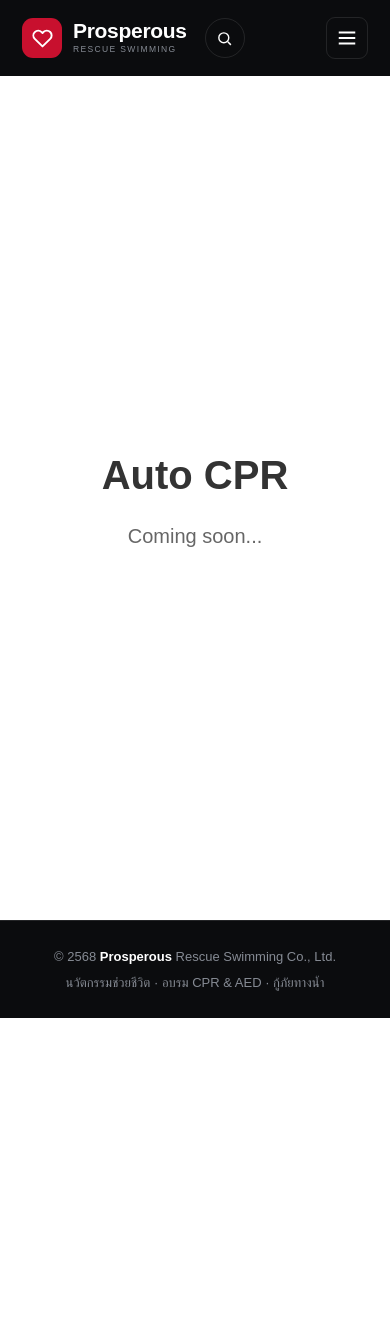
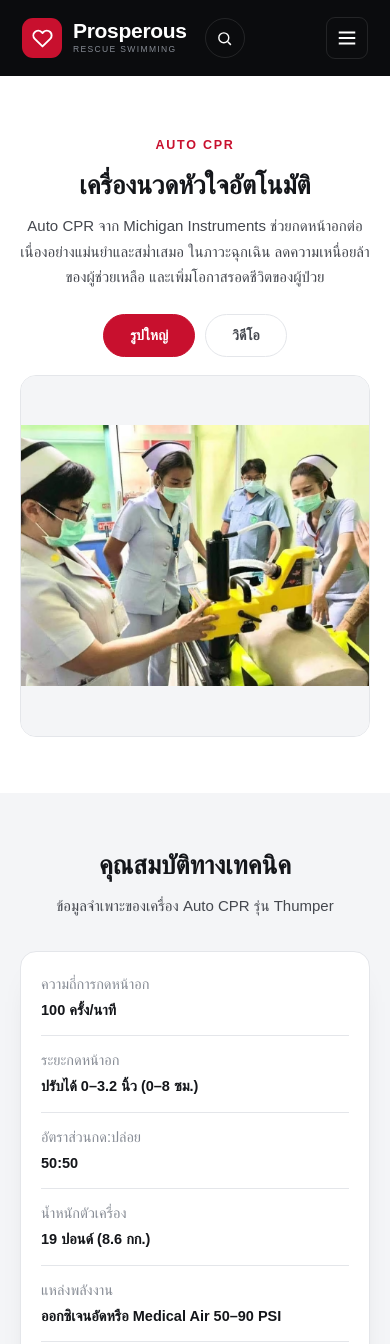
Before and after one commit to prosperousthailandaed-png/Pros, a Next.js app: page /products/auto-cpr in a window 390 px wide. Shown: the top 1344 px of the page. Before the commit the page ends 1018 px from the top, so only its background shows below. Built offline with nearby package versions, Linux system fonts and the light colour scheme; a web font is replaced by a local one.

Commit message:
Fix AED page can go back

```diff
--- a/app/globals.css
+++ b/app/globals.css
@@ -942,3 +942,127 @@
     stroke-dashoffset: 0;
   }
 }
+
+/* ============================================================
+   16) PRODUCT — AUTO CPR (หน้ารายละเอียดสินค้า)
+   โครงหน้า: hero เรียบ (พื้นขาว) → กล่องสื่อสลับ "รูปใหญ่ / วิดีโอ"
+   ด้วยแท็บ → การ์ดสเปกบนพื้น .mist (สไตล์เดียวกับ .timeline-card)
+   → ปิดท้ายด้วย .finale ที่มีอยู่แล้ว (ใช้ซ้ำ ไม่ต้องเขียนใหม่)
+   ============================================================ */
+
+/* hero: จัดกึ่งกลาง ระยะห่างเท่าโครง .sec-head เดิม */
+.p-hero {
+  text-align: center;
+  padding-block: clamp(56px, 9vw, 96px) clamp(24px, 4vw, 40px);
+}
+
+.p-hero .eyebrow {
+  display: inline-block;
+}
+
+.p-hero .sub {
+  max-width: 640px;
+  margin-inline: auto;
+}
+
+/* แท็บสลับสื่อ */
+.p-media-sec {
+  padding-block: 0 clamp(56px, 9vw, 96px);
+}
+
+.ptabs {
+  display: flex;
+  justify-content: center;
+  gap: 10px;
+  margin-bottom: 18px;
+}
+
+.ptab {
+  padding: 10px 26px;
+  border-radius: 999px;
+  border: 1px solid var(--line);
+  background: #fff;
+  color: var(--color-slate);
+  font-size: 14px;
+  font-weight: 600;
+  cursor: pointer;
+  transition: background-color var(--speed) var(--ease),
+    border-color var(--speed) var(--ease), color var(--speed) var(--ease);
+}
+
+.ptab:hover {
+  border-color: var(--red);
+  color: var(--red);
+}
+
+.ptab.is-active {
+  background: var(--red);
+  border-color: var(--red);
+  color: #fff;
+}
+
+/* กรอบสื่อ: ให้สัดส่วนคงที่ ไม่ดันเลย์เอาต์กระโดดตอนสลับรูป/วิดีโอ */
+.pmedia-frame {
+  border-radius: 16px;
+  overflow: hidden;
+  background: var(--color-mist);
+  border: 1px solid var(--line);
+}
+
+.pmedia-img,
+.pmedia-video {
+  width: 100%;
+  height: clamp(320px, 60vh, 640px);
+  object-fit: contain;
+  background: var(--color-mist);
+}
+
+/* การ์ดสเปก: ใช้ภาษาภาพเดียวกับ .timeline-card (พื้นขาว ขอบมน เงานุ่ม) */
+.spec-card {
+  max-width: 720px;
+  margin-inline: auto;
+  background: #fff;
+  border: 1px solid var(--line);
+  border-radius: 16px;
+  padding: clamp(8px, 1.5vw, 12px) clamp(20px, 2.6vw, 28px);
+  box-shadow: 0 16px 32px -24px rgba(20, 22, 26, 0.35);
+}
+
+.spec-row {
+  display: flex;
+  justify-content: space-between;
+  gap: 16px;
+  padding: 14px 0;
+  border-bottom: 1px solid var(--line);
+  font-size: 14.5px;
+}
+
+.spec-row:last-child {
+  border-bottom: none;
+}
+
+.spec-label {
+  color: var(--color-muted);
+}
+
+.spec-value {
+  font-weight: 600;
+  color: var(--ink);
+  text-align: right;
+}
+
+@media (max-width: 680px) {
+  .pmedia-img,
+  .pmedia-video {
+    height: clamp(220px, 46vh, 360px);
+  }
+
+  .spec-row {
+    flex-direction: column;
+    gap: 4px;
+  }
+
+  .spec-value {
+    text-align: left;
+  }
+}
--- a/app/products/aed/page.tsx
+++ b/app/products/aed/page.tsx
@@ -19,7 +19,19 @@
 
 export default function AedProductsPage() {
   return (
-    <div className="grid grid-cols-1 md:grid-cols-2 min-h-screen">
+    <div className="relative min-h-screen">
+      {/* ทางกลับ */}
+      <Link
+        href="/"
+        className="absolute top-6 left-6 z-20 flex items-center gap-2 text-white font-medium text-sm bg-black/30 backdrop-blur-sm px-4 py-2 rounded-full hover:bg-black/50 transition-colors"
+      >
+        ← กลับหน้าหลัก
+      </Link>
+
+      <div className="grid grid-cols-1 md:grid-cols-2 min-h-screen relative">
+        {/* เส้นแบ่งกลาง (แสดงเฉพาะจอใหญ่) */}
+        <div className="hidden md:block absolute left-1/2 top-0 bottom-0 w-px bg-white/20 z-10" />
+
         {aedProducts.map((product) => (
           <Link
             key={product.id}
@@ -34,14 +46,21 @@
                 className="object-cover transition-transform duration-500 group-hover:scale-105"
                 priority
               />
-            <div className="absolute inset-0 transition-colors flex items-end justify-center pb-12">
-              <span className="text-white text-2xl md:text-3xl font-bold tracking-wide">
+              {/* overlay ตอน hover */}
+              <div className="absolute inset-0 bg-black/0 group-hover:bg-black/10 transition-colors duration-300" />
+
+              <div className="absolute inset-0 flex flex-col items-center justify-end pb-12 pointer-events-none">
+                <span className="text-white text-2xl md:text-3xl font-bold tracking-normal drop-shadow-md">
                   {product.name}
+                </span>
+                <span className="mt-2 text-white/80 text-sm tracking-normal opacity-0 group-hover:opacity-100 transition-opacity duration-300">
+                  ดูรายละเอียด →
                 </span>
               </div>
             </div>
           </Link>
         ))}
       </div>
+    </div>
   );
 }
--- a/app/products/auto-cpr/page.tsx
+++ b/app/products/auto-cpr/page.tsx
@@ -1,22 +1,101 @@
-import React from 'react'
-import Navbar from '@/components/Navbar'
-import Footer from '@/components/Footer'
+'use client';
 
-export default function ProductsPage() {
+import { useState } from 'react';
+import Link from 'next/link';
+
+const SPECS: { label: string; value: string }[] = [
+  { label: 'ความถี่การกดหน้าอก', value: '100 ครั้ง/นาที' },
+  { label: 'ระยะกดหน้าอก', value: 'ปรับได้ 0–3.2 นิ้ว (0–8 ซม.)' },
+  { label: 'อัตราส่วนกด:ปล่อย', value: '50:50' },
+  { label: 'น้ำหนักตัวเครื่อง', value: '19 ปอนด์ (8.6 กก.)' },
+  { label: 'แหล่งพลังงาน', value: 'ออกซิเจนอัดหรือ Medical Air 50–90 PSI' },
+  { label: 'มาตรฐาน', value: 'สอดคล้องแนวทาง AHA' },
+];
+
+export default function AutoCprPage() {
+  const [tab, setTab] = useState<'image' | 'video'>('image');
+
   return (
-    // กำหนดให้หน้าจอยืดเต็มความสูง (อย่างน้อย 100vh) เพื่อดัน Footer ไปไว้ล่างสุด
-    <div className="flex flex-col min-height-screen" style={{ display: 'flex', flexDirection: 'column', minHeight: '100vh' }}>
+    <div className="product">
+      {/* hero: ชื่อสินค้า + คำโปรย เหมือนโครง about-hero แต่ไม่ใช้พื้นเข้ม */}
+      <section className="p-hero">
+        <div className="wrap">
+          <span className="eyebrow">AUTO CPR</span>
+          <h1 className="sec">เครื่องนวดหัวใจอัตโนมัติ</h1>
+          <p className="sub">
+            Auto CPR จาก Michigan Instruments ช่วยกดหน้าอกต่อเนื่องอย่างแม่นยำและสม่ำเสมอ
+            ในภาวะฉุกเฉิน ลดความเหนื่อยล้าของผู้ช่วยเหลือ และเพิ่มโอกาสรอดชีวิตของผู้ป่วย
+          </p>
+        </div>
+      </section>
 
-      {/* 2. ส่วนเนื้อหาตรงกลาง (ขยายพื้นที่เต็มที่เหลือ และจัดกึ่งกลางให้สวยงาม) */}
-      <main style={{ flex: 1, display: 'flex', flexDirection: 'column', justifyContent: 'center', alignItems: 'center', padding: '4rem 2rem' }}>
-        <h1 style={{ fontSize: '2.5rem', fontWeight: 'bold', marginBottom: '1rem', color: '#333' }}>
-          Auto CPR
-        </h1>
-        <p style={{ fontSize: '1.25rem', color: '#666' }}>
-          Coming soon...
-        </p>
-      </main>
+      {/* สื่อหลัก: สลับดูรูปใหญ่ / วิดีโอ ด้วยแท็บ */}
+      <section className="p-media-sec">
+        <div className="wrap">
+          <div className="ptabs">
+            <button
+              className={`ptab ${tab === 'image' ? 'is-active' : ''}`}
+              onClick={() => setTab('image')}
+            >
+              รูปใหญ่
+            </button>
+            <button
+              className={`ptab ${tab === 'video' ? 'is-active' : ''}`}
+              onClick={() => setTab('video')}
+            >
+              วิดีโอ
+            </button>
+          </div>
 
+          <div className="pmedia-frame">
+            {tab === 'image' ? (
+              <img src="/image/AutoCPR_1.avif" alt="Auto CPR" className="pmedia-img" />
+            ) : (
+              <video
+                src="/video/autocpr.mp4"
+                className="pmedia-video"
+                controls
+                autoPlay
+                muted
+                playsInline
+                loop
+              />
+            )}
+          </div>
+        </div>
+      </section>
+
+      {/* คุณสมบัติทางเทคนิค: การ์ดขาวสไตล์เดียวกับ timeline-card */}
+      <section className="mist p-specs-sec">
+        <div className="wrap">
+          <div className="sec-head reveal">
+            <h2 className="sec">คุณสมบัติทางเทคนิค</h2>
+            <p className="sub">ข้อมูลจำเพาะของเครื่อง Auto CPR รุ่น Thumper</p>
+          </div>
+
+          <div className="spec-card reveal">
+            {SPECS.map((s) => (
+              <div className="spec-row" key={s.label}>
+                <span className="spec-label">{s.label}</span>
+                <span className="spec-value">{s.value}</span>
+              </div>
+            ))}
+          </div>
+        </div>
+      </section>
+
+      {/* ปิดท้ายด้วย CTA เข้มเหมือนหน้าแรก */}
+      <section className="finale">
+        <div className="narrow reveal">
+          <h2>สนใจเครื่อง Auto CPR สำหรับหน่วยงานของคุณ?</h2>
+          <p>ปรึกษาผู้เชี่ยวชาญของเราเพื่อเลือกรุ่นที่เหมาะกับการใช้งานจริง</p>
+          <div className="ctas">
+            <Link href="/about" className="btn btn-primary">
+              ติดต่อเรา
+            </Link>
+          </div>
+        </div>
+      </section>
     </div>
-  )
+  );
 }
```
Lines whose indentation alone changed are shown as unchanged.
